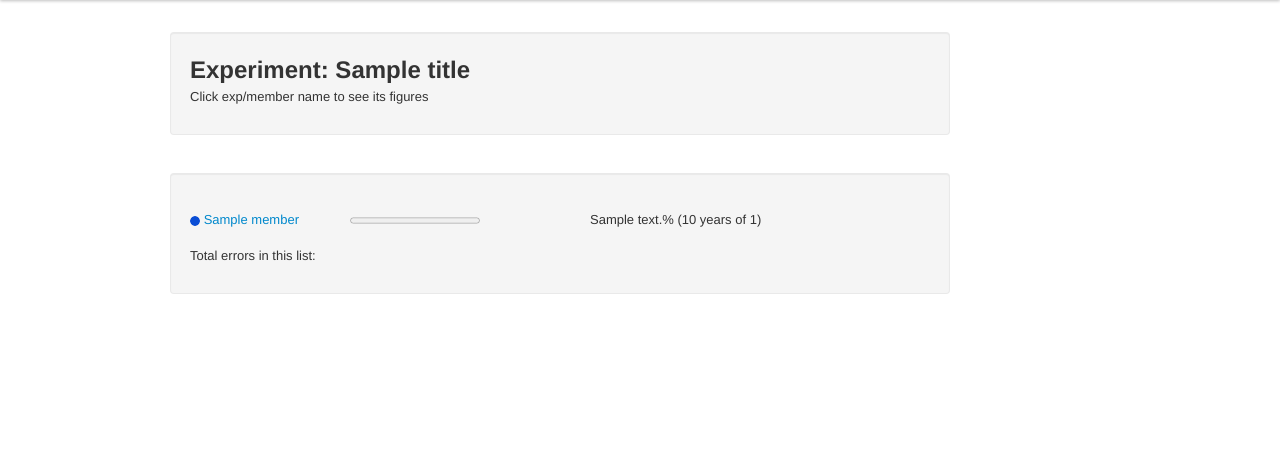
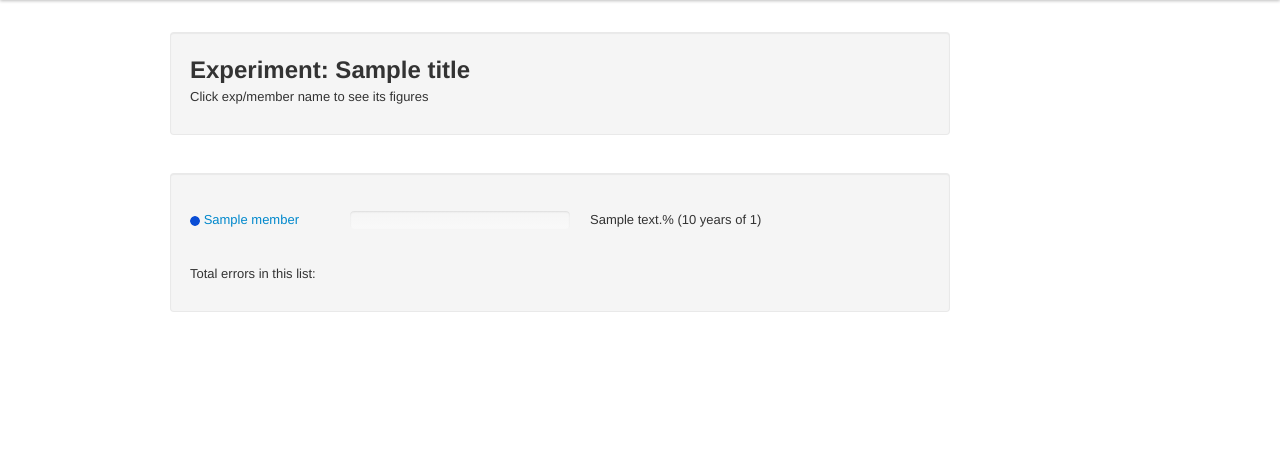
Before and after one commit to mbscg/cmipstatus, a Django app: template templates/cmipexpview.html in a window 1280 px wide. Shown: the part 44-513 px from the top of the page. Run offline with Django 3.2, Linux system fonts and the light colour scheme; the template is opened without the code that fills it: most values are stand-ins (such as "Sample title", 1, 10 or a date in 2020); parts of the project's set-up code (start-up, migrations or seed data) failed here and were passed over; some libraries are stand-ins or nearby versions.

Commit message:
progress bars for expview

```diff
--- a/templates/cmipexplist.html
+++ b/templates/cmipexplist.html
@@ -91,7 +91,7 @@
                       <div class="span1">
                         {{ minfo.member }}
                       </div>
-                      <div class="span2">
+                      <div class="span4">
                             <div class="progress progress-striped active" title="{{ minfo.text_total }}%">
                               <div class="bar" style="width: {{ minfo.text_total }}%"></div>
                             </div>
--- a/templates/cmipexpview.html
+++ b/templates/cmipexpview.html
@@ -35,7 +35,9 @@
                 <a href="/cmip/validation/{{ member_info.member }}">{{ member_info.member }}</a>
                         </div><!-- fim span sinal+nome -->
                         <div class="span3"><!-- span progress -->
-                <progress value={{ member_info.prog }} title="{{ member_info.text_total }}%"></progress>
+                            <div class="progress progress-striped active" title="{{ member_info.text_total }}%">
+                              <div class="bar" style="width: {{ member_info.text_total }}%"></div>
+                            </div>
                         </div><!-- fim span progress -->
                         <div class="span3"><!-- span descricao -->
 
```
